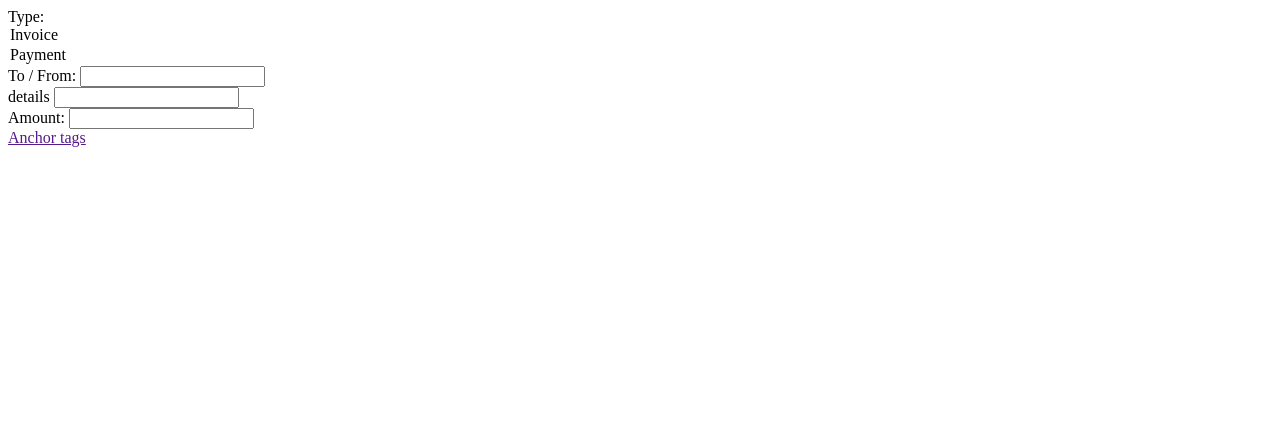
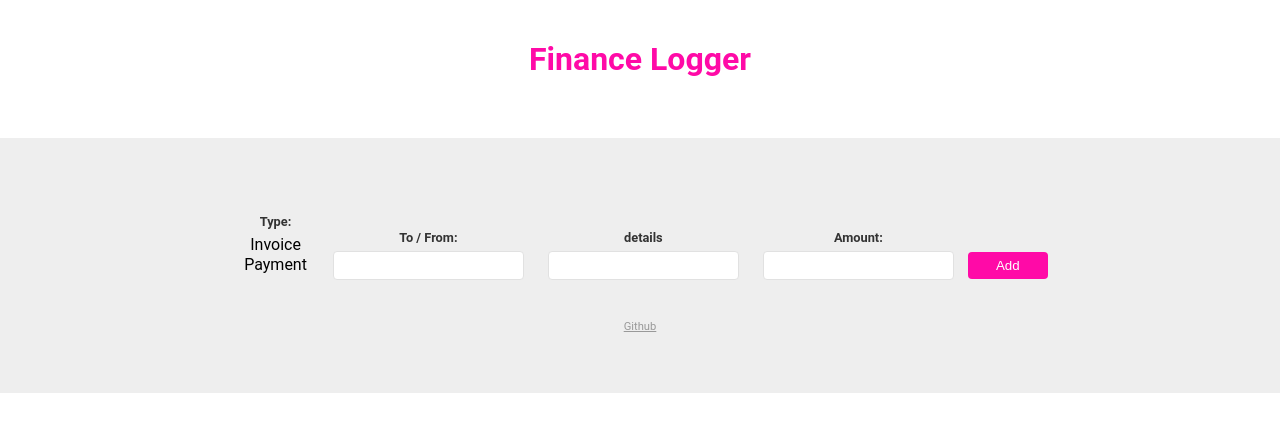
Before and after one commit to DaniyalManzoor/TypeScript_Utilization, a plain HTML site: page public/index.html in a window 1280 px wide. Drawn offline with Linux system fonts and the light colour scheme.

Commit message:
update static site

```diff
--- a/public/index.html
+++ b/public/index.html
@@ -5,8 +5,13 @@
     <meta http-equiv="X-UA-Compatible" content="IE=edge" />
     <meta name="viewport" content="width=device-width, initial-scale=1.0" />
     <title>TypeScript Utilize</title>
+    <link rel="stylesheet" href="./style.css" />
   </head>
   <body>
+    <div class="wrapper">
+      <h1>Finance Logger</h1>
+      <ul class="item-list"></ul>
+    </div>
     <footer>
       <form action="" class="new-item-form">
         <div class="field">
@@ -28,9 +33,12 @@
           <label for="">Amount:</label>
           <input type="text" id="amount" />
         </div>
+        <button>Add</button>
       </form>
+      <a href="https://github.com/DaniyalManzoor/TypeScript_Utilization"
+        >Github</a
+      >
     </footer>
-    <a href="">Anchor tags</a>
-    <script type="module" src="./app.js"></script>
+    <script type="module" src="./oop.js"></script>
   </body>
 </html>
--- /dev/null
+++ b/public/style.css
@@ -0,0 +1,73 @@
+body {
+  margin: 0;
+  font-family: Roboto;
+}
+.wrapper {
+  max-width: 960px;
+  margin: 0 auto;
+}
+h1 {
+  margin: 40px auto;
+  color: #ff0aa7;
+  text-align: center;
+}
+ul {
+  padding: 0;
+  list-style-type: none;
+}
+li {
+  padding: 6px 10px;
+  border: 1px solid #eee;
+  margin: 10px auto;
+}
+li h4 {
+  color: #ff0aa7;
+  margin: 0;
+  text-transform: capitalize;
+}
+li p {
+  color: #333;
+  margin: 8px 0 0;
+}
+footer {
+  background: #eee;
+  padding: 60px;
+  margin-top: 60px;
+}
+form {
+  max-width: 960px;
+  margin: 0 auto;
+  text-align: center;
+}
+label {
+  display: block;
+  font-weight: bold;
+  font-size: 0.8em;
+  color: #333;
+  margin: 16px 0 6px;
+}
+input,
+select {
+  padding: 6px;
+  border: 1px solid #e1e1e1;
+  border-radius: 4px;
+}
+.field {
+  display: inline-block;
+  margin: 0 10px;
+}
+button {
+  color: white;
+  border: 0;
+  background: #ff0aa7;
+  padding: 6px;
+  min-width: 80px;
+  border-radius: 4px;
+}
+footer a {
+  text-align: center;
+  display: block;
+  color: #999;
+  margin-top: 40px;
+  font-size: 0.7em;
+}
```
